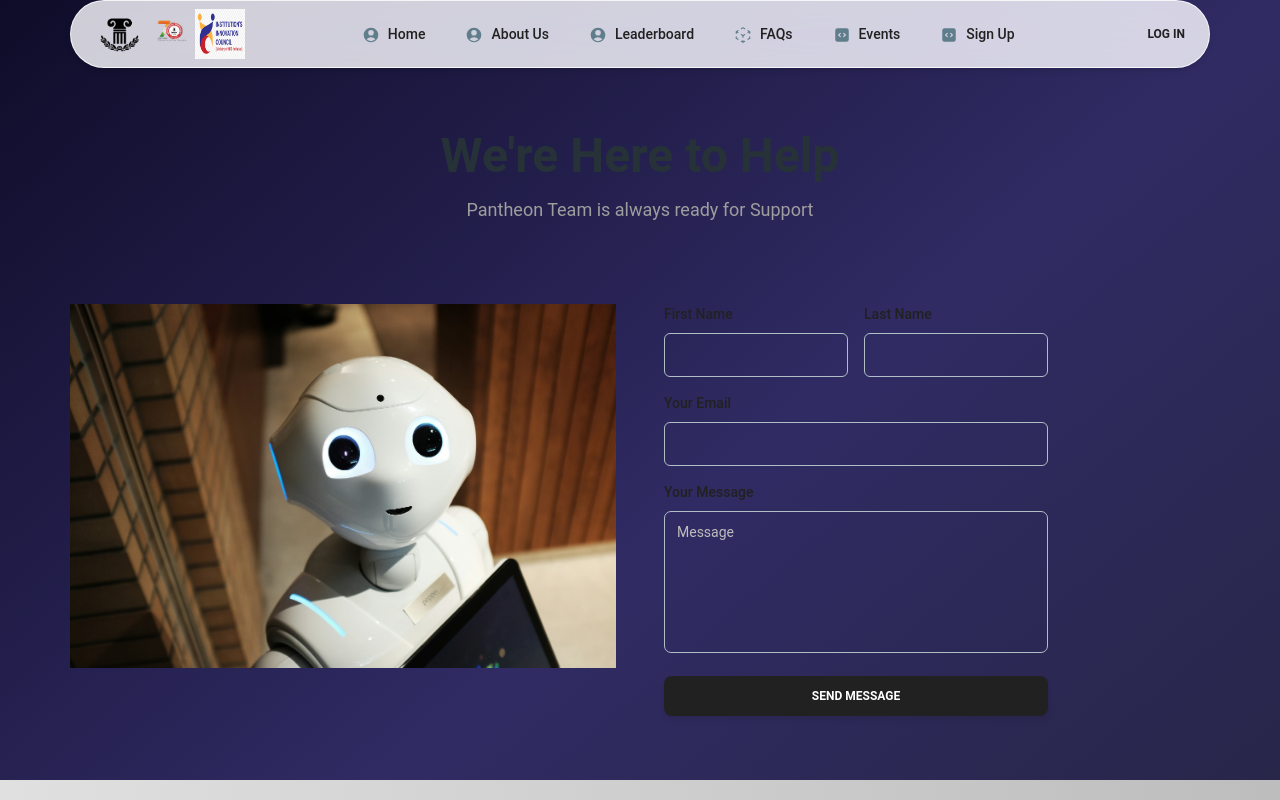
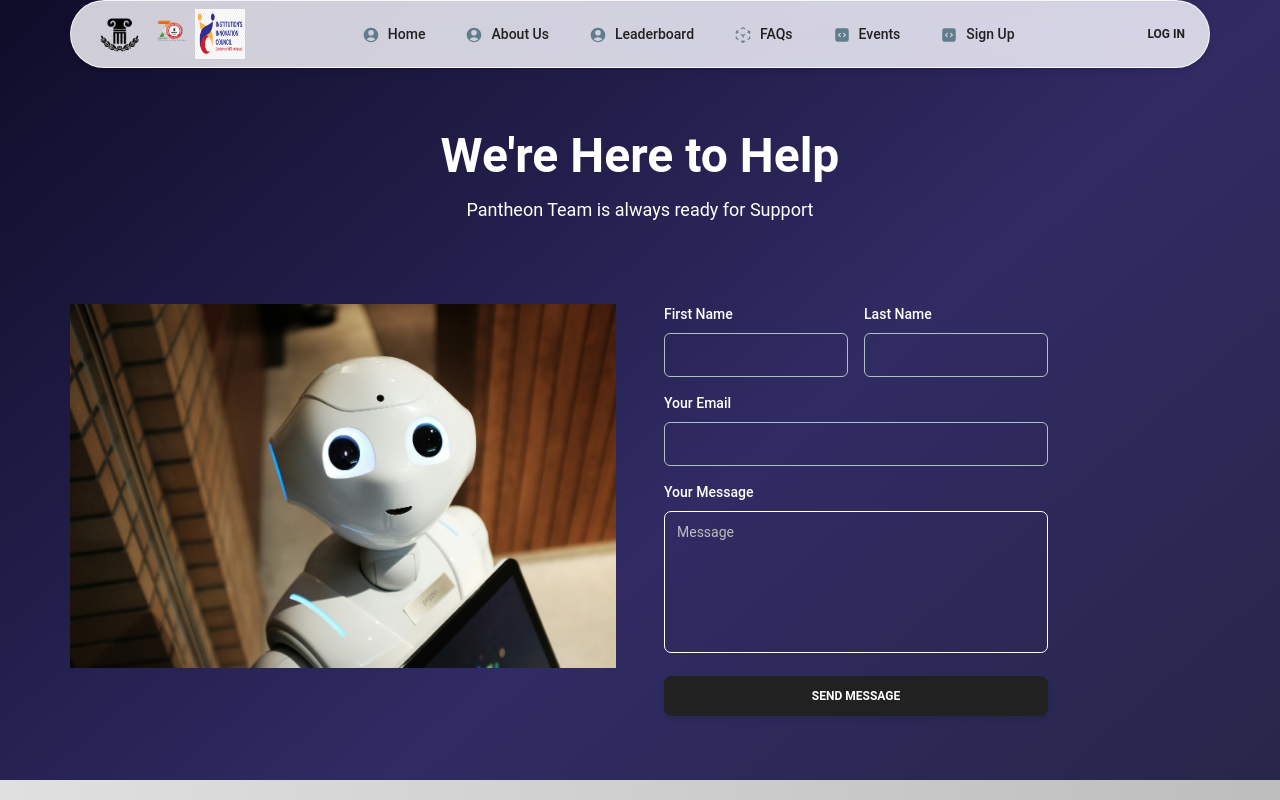
Before and after one commit to anish-k-mishra/PANTHEON_2024, a Next.js app: page /contact in a window 1280 px wide. Shown: the top 800 px of the page. Built offline with nearby package versions, Linux system fonts and the light colour scheme.

Commit message:
contact, events,hero page changes

```diff
--- a/src/app/(app)/contact/page.jsx
+++ b/src/app/(app)/contact/page.jsx
@@ -8,15 +8,15 @@ import contact from "../../../assets/contact.jpg";
 function ContactSection14() {
   return (
     <section className="px-8 py-8 lg:py-16">
-      <div className="container mx-auto text-center">
+      <div className="container mx-auto text-center text-white">
         <Typography
           variant="h1"
-          color="blue-gray"
+          color="text-white"
           className="mb-4 !text-3xl lg:!text-5xl"
         >
           We&apos;re Here to Help
         </Typography>
-        <Typography className="mb-10 font-normal !text-lg lg:mb-20 mx-auto max-w-3xl !text-gray-500">
+        <Typography className="mb-10 font-normal !text-lg lg:mb-20 mx-auto max-w-3xl text-white">
           Pantheon Team is always ready for Support
         </Typography>
         <div className="grid grid-cols-1 gap-x-12 gap-y-6 lg:grid-cols-2 items-start">
@@ -30,13 +30,13 @@ function ContactSection14() {
               <div>
                 <Typography
                   variant="small"
-                  className="mb-2 text-left font-medium !text-gray-900"
+                  className="mb-2 text-left font-medium text-white"
                   required
                 >
                   First Name
                 </Typography>
                 <Input
-                  color="gray"
+                  color="white"
                   size="lg"
                   placeholder="First Name"
                   name="first-name"
@@ -53,12 +53,12 @@ function ContactSection14() {
               <div>
                 <Typography
                   variant="small"
-                  className="mb-2 text-left font-medium !text-gray-900"
+                  className="mb-2 text-left font-medium text-white"
                 >
                   Last Name
                 </Typography>
                 <Input
-                  color="gray"
+                  color="white"
                   size="lg"
                   placeholder="Last Name"
                   name="last-name"
@@ -75,13 +75,13 @@ function ContactSection14() {
             <div>
               <Typography
                 variant="small"
-                className="mb-2 text-left font-medium !text-gray-900"
+                className="mb-2 text-left font-medium text-white"
                 required
               >
                 Your Email
               </Typography>
               <Input
-                color="gray"
+                color="white"
                 size="lg"
                 placeholder="name@email.com"
                 name="email"
@@ -98,14 +98,14 @@ function ContactSection14() {
             <div>
               <Typography
                 variant="small"
-                className="mb-2 text-left font-medium !text-gray-900"
+                className="mb-2 text-left font-medium text-white"
                 required
               >
                 Your Message
               </Typography>
               <Textarea
                 rows={6}
-                color="gray"
+                color="white"
                 placeholder="Message"
                 name="message"
                 required
--- a/src/app/(app)/events/page.jsx
+++ b/src/app/(app)/events/page.jsx
@@ -370,7 +370,7 @@ const eventsDataDay2 = [
   },
   {
     title: "Wiki Wars",
-    image: "/assets/Wikiwars.jpg",
+    image: `https://res.cloudinary.com/ddjikayiy/image/upload/v1727577310/Pantheon24/cjmsvfsov8tnp9kwv0wf.jpg`,
     clubName: "BIOTS",
     timeSlots: ["10:00 AM - 03:00 PM"],
     location: "RnD Lab 5, 6",
@@ -425,7 +425,7 @@ const eventsDataDay2 = [
   },
   {
     title: "Mr. & Mrs. Pantheon",
-    image: `https://res.cloudinary.com/ddjikayiy/image/upload/v1727443194/MrAndMrsPantheon_usnlpn.jpg`,
+    image: `https://res.cloudinary.com/ddjikayiy/image/upload/v1727577638/Pantheon24/dv8xujk1lqe3wve8cbs7.jpg`,
 
     clubName: "Leo Club",
     timeSlots: [
--- a/src/components/Contact.jsx
+++ b/src/components/Contact.jsx
@@ -5,7 +5,7 @@ import Image from "next/image";
 export function ContactSection14() {
   return (
     <section className="px-8 py-8 lg:py-16">
-      <div className="container mx-auto text-center">
+      <div className="container mx-auto text-center text-white">
         <Typography
           variant="h5"
           color="blue-gray"
@@ -20,12 +20,12 @@ export function ContactSection14() {
         >
           We&apos;re Here to Help
         </Typography>
-        <Typography className="mb-10 font-normal !text-lg lg:mb-20 mx-auto max-w-3xl !text-gray-500">
+        <Typography className="mb-10 font-normal !text-lg lg:mb-20 mx-auto max-w-3xl text-white">
           Whether it&apos;s a question about our services, a request for
           technical assistance, or suggestions for improvement, our team is
           eager to hear from you.
         </Typography>
-        <div className="grid grid-cols-1 gap-x-12 gap-y-6 lg:grid-cols-2 items-start">
+        <div className="grid grid-cols-1 gap-x-12 gap-y-6 lg:grid-cols-2 items-start text-white">
           <Image
             src="/image/map.svg"
             alt="map"
@@ -34,7 +34,7 @@ export function ContactSection14() {
           <form action="#" className="flex flex-col gap-4 lg:max-w-sm">
             <Typography
               variant="small"
-              className="text-left !font-semibold !text-gray-600"
+              className="text-left !font-semibold text-white"
             >
               Select Options for Business Engagement
             </Typography>
@@ -50,7 +50,7 @@ export function ContactSection14() {
               <div>
                 <Typography
                   variant="small"
-                  className="mb-2 text-left font-medium !text-gray-900"
+                  className="mb-2 text-left font-medium text-white"
                 >
                   First Name
                 </Typography>
@@ -71,7 +71,7 @@ export function ContactSection14() {
               <div>
                 <Typography
                   variant="small"
-                  className="mb-2 text-left font-medium !text-gray-900"
+                  className="mb-2 text-left font-medium text-white"
                 >
                   Last Name
                 </Typography>
@@ -93,7 +93,7 @@ export function ContactSection14() {
             <div>
               <Typography
                 variant="small"
-                className="mb-2 text-left font-medium !text-gray-900"
+                className="mb-2 text-left font-medium text-white"
               >
                 Your Email
               </Typography>
@@ -114,7 +114,7 @@ export function ContactSection14() {
             <div>
               <Typography
                 variant="small"
-                className="mb-2 text-left font-medium !text-gray-900"
+                className="mb-2 text-left font-medium text-white"
               >
                 Your Message
               </Typography>
--- a/src/components/Hero.jsx
+++ b/src/components/Hero.jsx
@@ -108,7 +108,7 @@ const ParallaxImages = () => {
         className="mx-auto w-2/3"
       /> */}
       <ParallaxImg
-        src="https://res.cloudinary.com/ddjikayiy/image/upload/v1727568247/Pantheon24/vfor8ni5m0eyl4ltyqfv.webp"
+        src="https://res.cloudinary.com/ddjikayiy/image/upload/v1727575347/Pantheon24/fllzfdhkeptpu8x3awit.jpg"
         alt="Orbiting satellite"
         start={-200}
         end={200}
```
